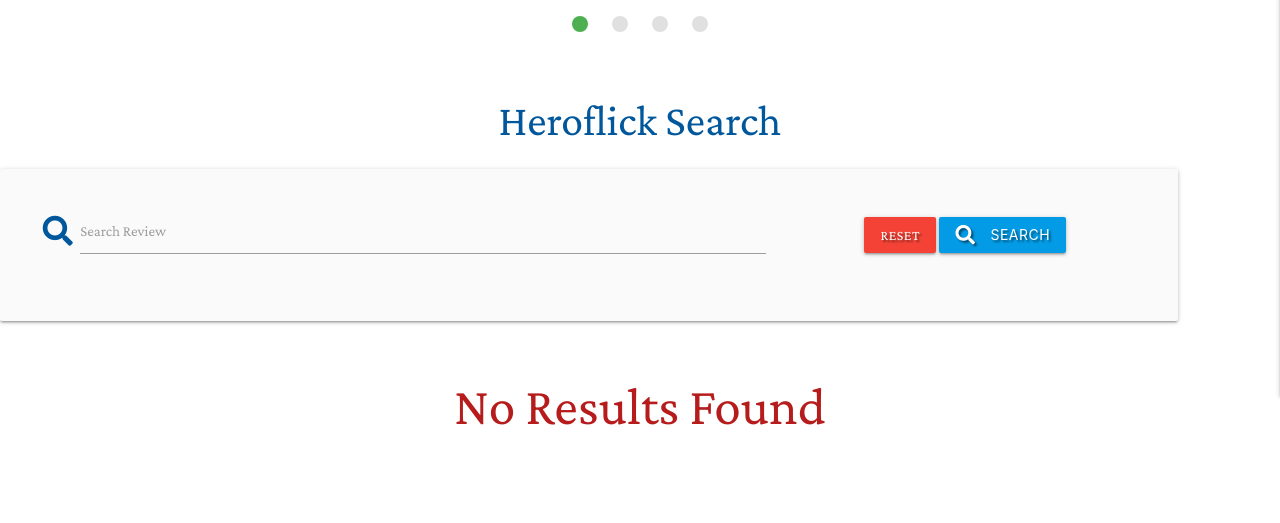
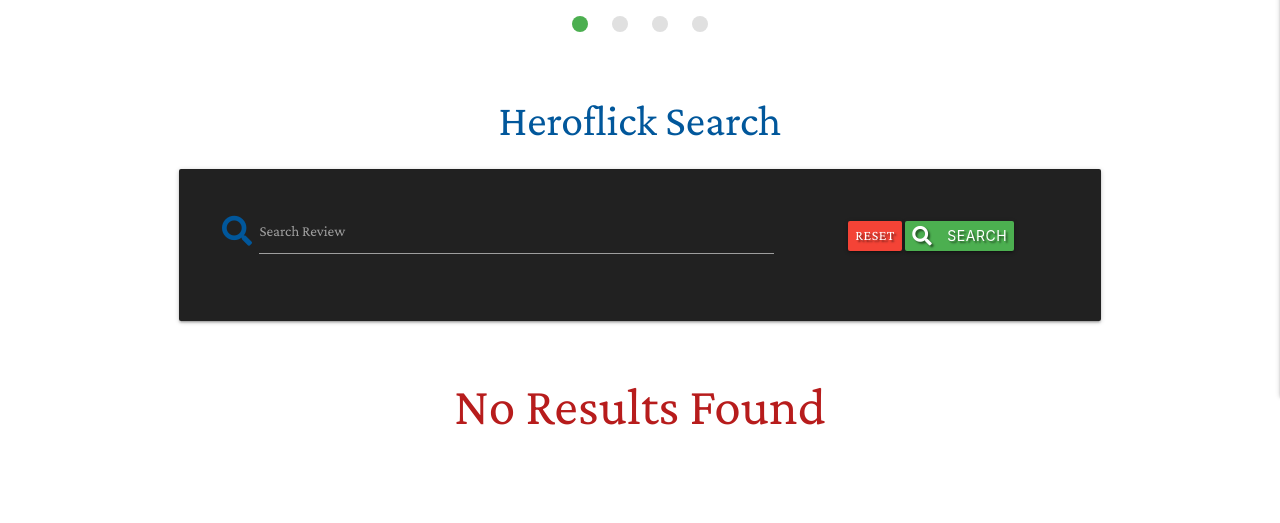
Before and after one commit to Antonio-dev7/milestone-crud, a Flask app: page /search in a window 1280 px wide. Shown: the part 464-987 px from the top of the page. Run offline with Flask 2, Linux system fonts and the light colour scheme; data that the repository does not hold is empty; some libraries are stand-ins or nearby versions.

Commit message:
fixed the search button

```diff
--- a/static/css/style.css
+++ b/static/css/style.css
@@ -299,6 +299,13 @@
     margin-bottom: 20px;
 }
 
+.row.grey.lighten-5 {
+    margin-left: 14%;
+    margin-right: 14%;
+    margin-bottom: 20px;
+}
+
+
 @media only screen and (max-width: 450px){
     .row {
     margin-left: -4%;
@@ -308,10 +315,46 @@
     }
 }
 
+@media only screen and (max-width: 450px){
+    .row.grey.lighten-5 {
+    margin-left: 0%;
+    margin-right: 0%;
+    margin-bottom: 20px;
+    padding: 15;
+    }
+}
+
 
 
 .grey.lighten-5
 {
-    background-color:#fafafa !important;
+    /* background-color:#fafafa !important; */
+    background-color:#212121  !important;
+}
 
+.btn,.btn-large,.btn-small,.btn-flat {border:none;
+border-radius:2px;
+display:inline-block;
+height:36px;
+line-height:36px;
+padding:0 16px;
+text-transform:uppercase;vertical-align:middle;-webkit-tap-highlight-color:transparent
 }
+
+.btn, .btn-large, .btn-small, .btn-flat {
+    border: none;
+    border-radius: 2px;
+    display: inline-block;
+    height: 30px;
+    line-height: 29px;
+    padding: 0 7px;
+    text-transform: uppercase;
+    vertical-align: middle;
+    -webkit-tap-highlight-color: transparent;
+}
+
+
+.select-wrapper+label{
+    position:absolute;top:-26px;
+    /* font-size:.8rem; */
+    }
--- a/templates/add_reviews.html
+++ b/templates/add_reviews.html
@@ -11,7 +11,7 @@
                 <div class="input-field col s12">
                 <i class="fas fa-fa-folder prefix light-blue-text text-darken-4"></i>
                 <select id="movie_name" name="movie_name" class="icons validate" required>
-                    <option value="" disabled selected>Choose Heroflick</option>
+                    <option value="" disabled selected><span class="green btn text-shadow">Choose Heroflick</span></option>
                     {% for movie in movies %}
                         <option value="{{ movie.movie_name }}">{{ movie.movie_name }}</option>
                     {% endfor %}
--- a/templates/reviews.html
+++ b/templates/reviews.html
@@ -46,7 +46,7 @@
 <!---->
     <h3 class="light-blue-text text-darken-4 center-align">Heroflick Search</h3>
 
-    <div class="row card-panel grey lighten-5">
+    <div class="row card-panel grey lighten-5 center-align">
         <form action="{{ url_for('search') }}" method="POST" class="col s12">
             <div class="row valign-wrapper center-align">
                 <div class="input-field col s12 m8">
@@ -57,7 +57,7 @@
 
                 <div class="col s12 m4">
                     <a href="{{ url_for('get_reviews') }}" class="red btn text-shadow">Reset</a>
-                    <button type="submit" class="light-blue darken-1 btn text-shadow">
+                    <button type="submit" class="green btn text-shadow">
                         <i class="fas fa-search left"></i> Search
                     </button>
                 </div>
```
